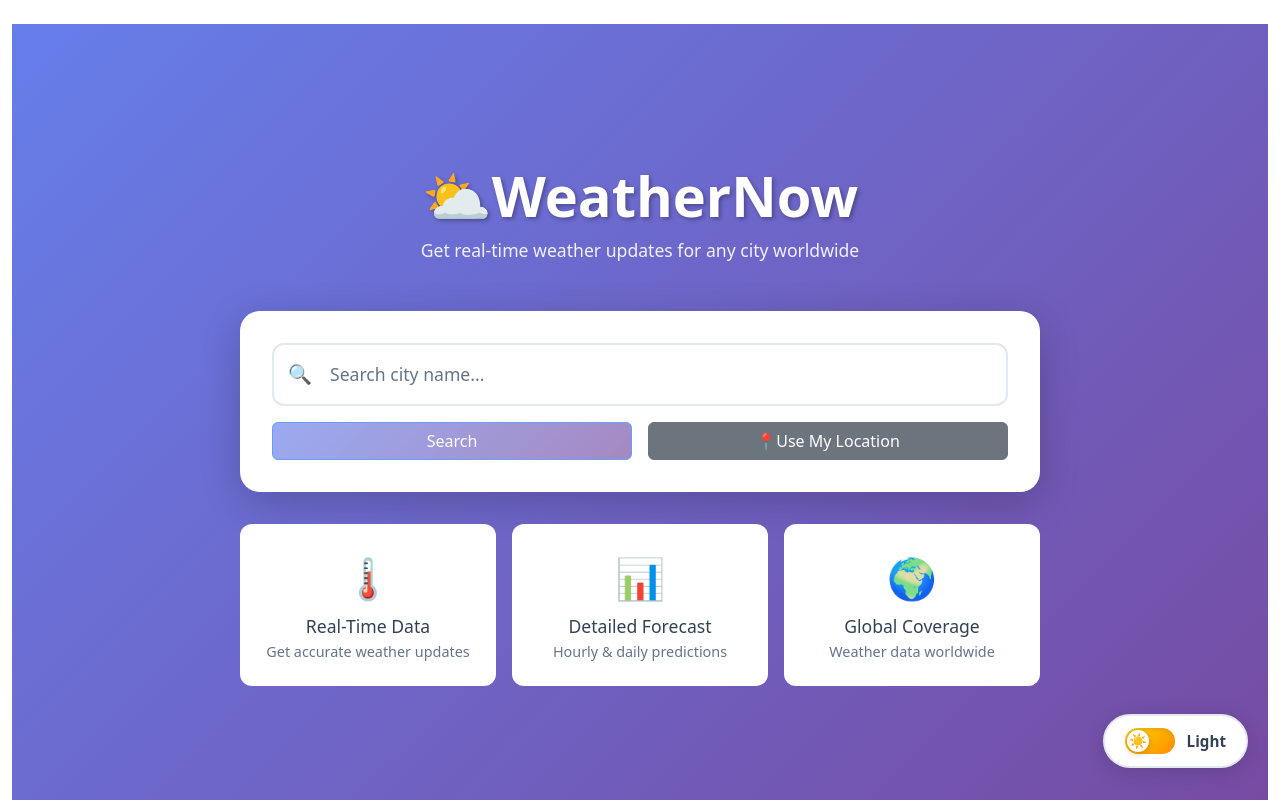
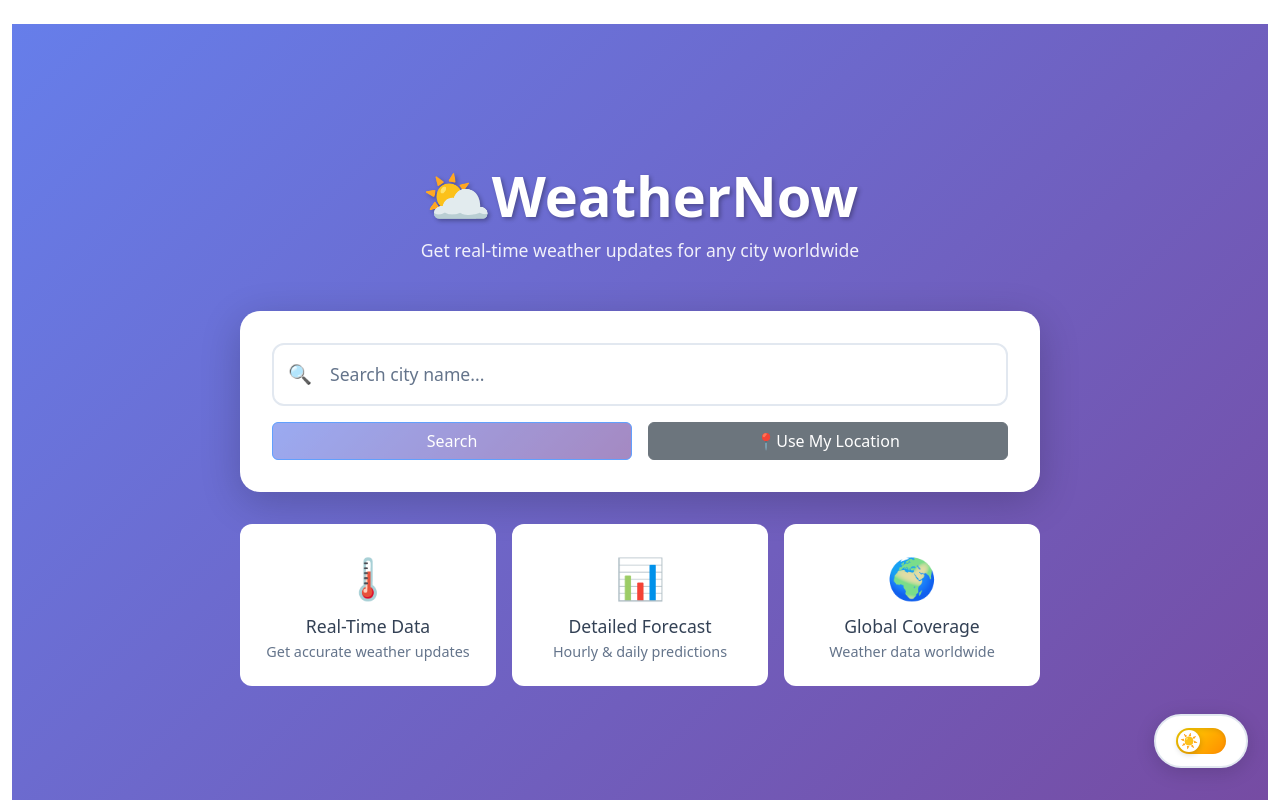
Before and after one commit to mrpawarGit/weathernow, a React (Vite) app in the folder my-react-app/: page / in a window 1280 px wide. Shown: the top 800 px of the page. Built offline with nearby package versions, Linux system fonts and the light colour scheme.

Commit message:
UI Enhancement

```diff
--- a/my-react-app/src/components/Header.jsx
+++ b/my-react-app/src/components/Header.jsx
@@ -27,7 +27,7 @@ const Header = () => {
             <span className="toggle-icon">{darkMode ? "🌙" : "☀️"}</span>
           </div>
         </div>
-        <span className="toggle-label">{darkMode ? "Dark" : "Light"}</span>
+        {/* <span className="toggle-label">{darkMode ? "Dark" : "Light"}</span> */}
       </button>
     </div>
   );
```
